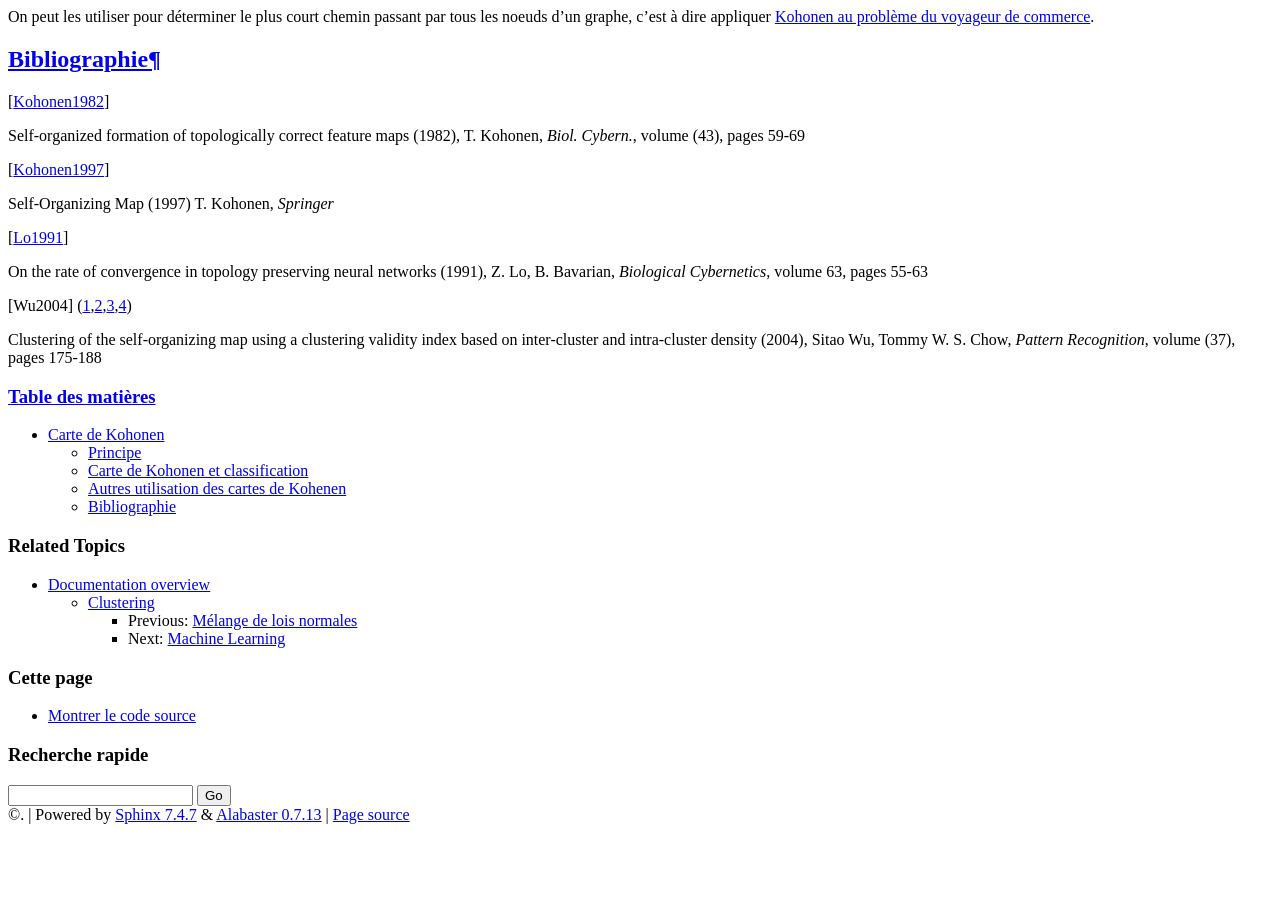
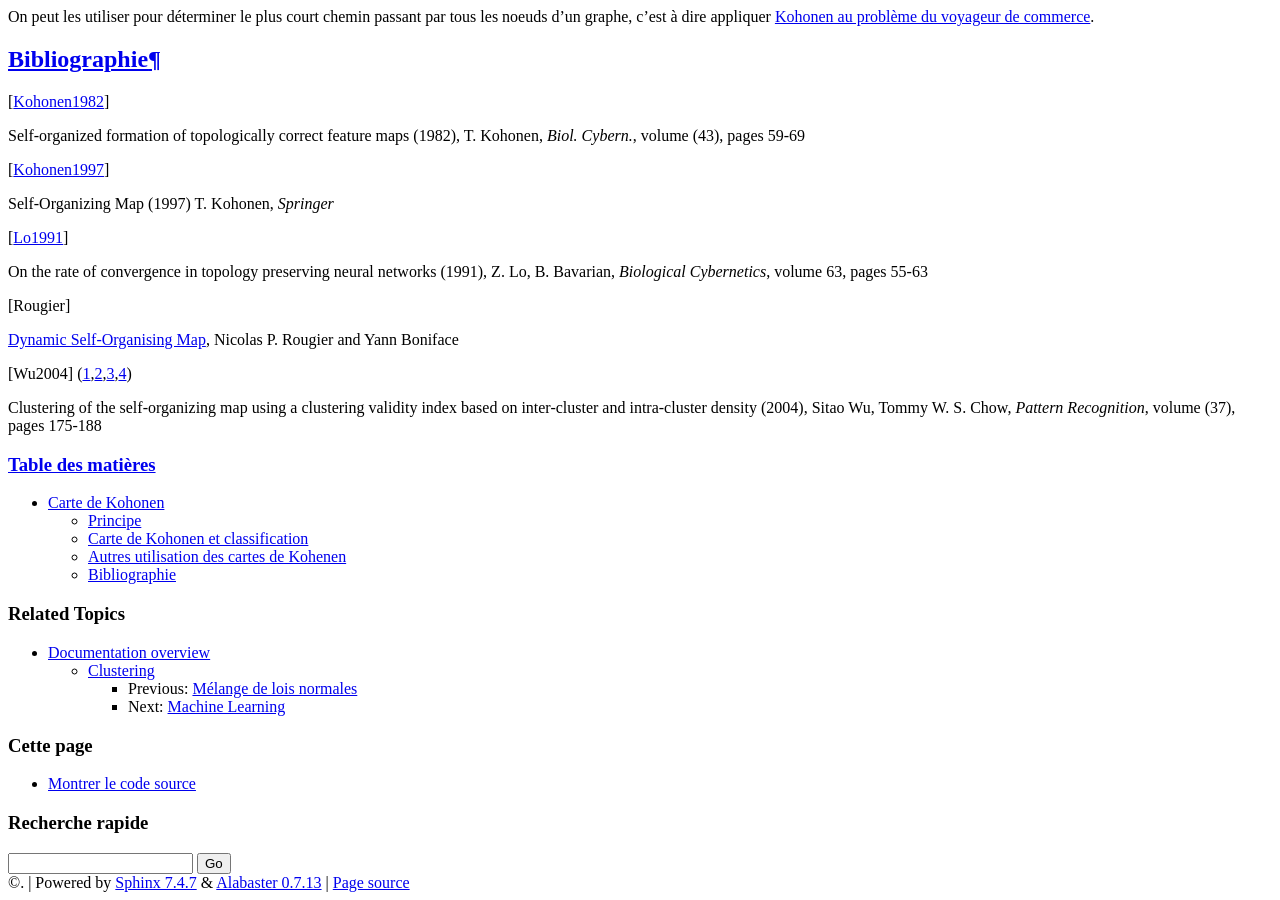
Before and after one commit to sdpython/mlstatpy, a Sphinx documentation site: the page built from _doc/sphinxdoc/source/c_clus/kohonen.rst, in a window 1280 px wide and 900 px high, scrolled down 2175 px. Built offline with Sphinx 7.4.7, drawn with Linux system fonts in a browser that asks for light colours; pages that are not in the unit, such as notebooks, are missing from menus; the version number is read from the project's files by our own code; before the commit the page ends 3007 px from its top, so only the background shows below that.

Commit message:
citations

```diff
--- a/_doc/sphinxdoc/source/c_clus/kohonen.rst
+++ b/_doc/sphinxdoc/source/c_clus/kohonen.rst
@@ -224,6 +224,9 @@ Bibliographie
    Z. Lo, B. Bavarian,
    *Biological Cybernetics*, volume 63, pages 55-63
 
+.. [Rougier] `Dynamic Self-Organising Map <http://www.labri.fr/perso/nrougier/coding/article/article.html>`_,
+   Nicolas P. Rougier and Yann Boniface
+
 .. [Wu2004] Clustering of the self-organizing map using a clustering validity index based on inter-cluster and intra-cluster density (2004),
    Sitao Wu, Tommy W. S. Chow,
    *Pattern Recognition*, volume (37), pages 175-188
```
